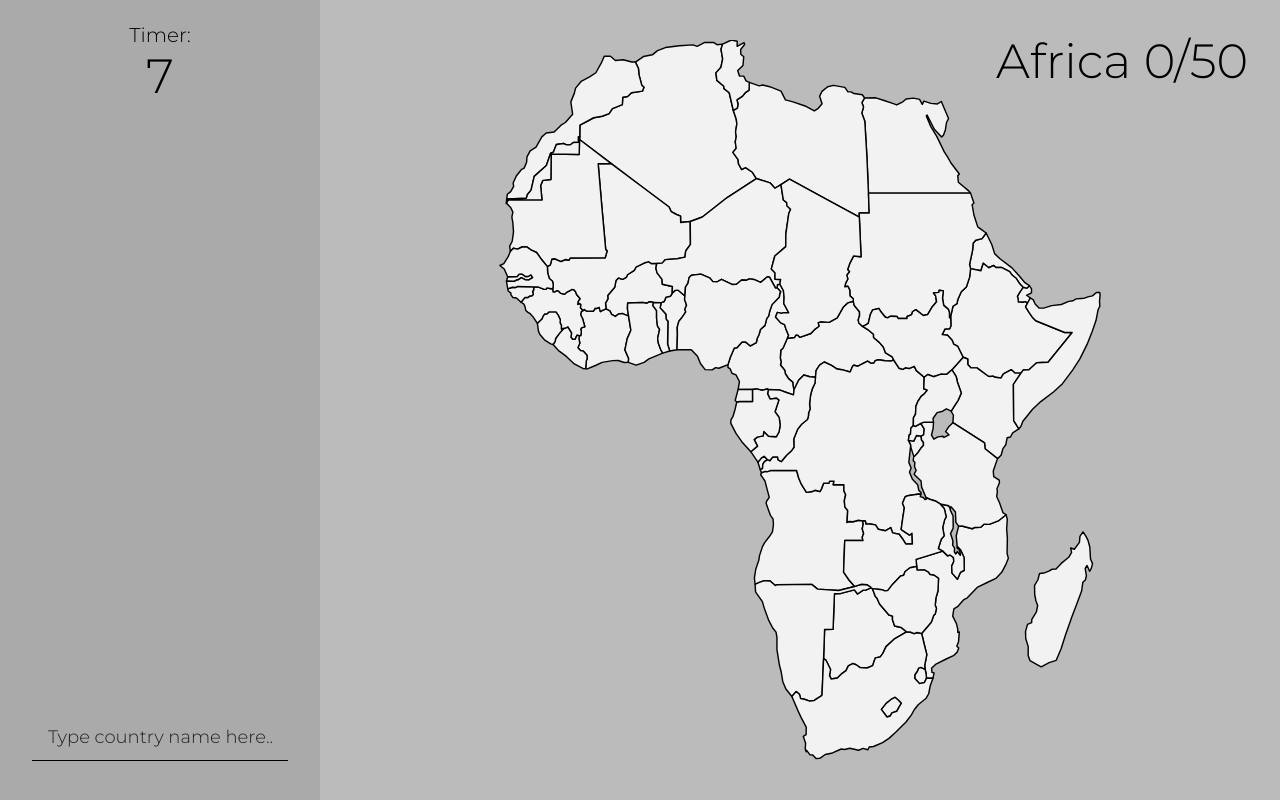
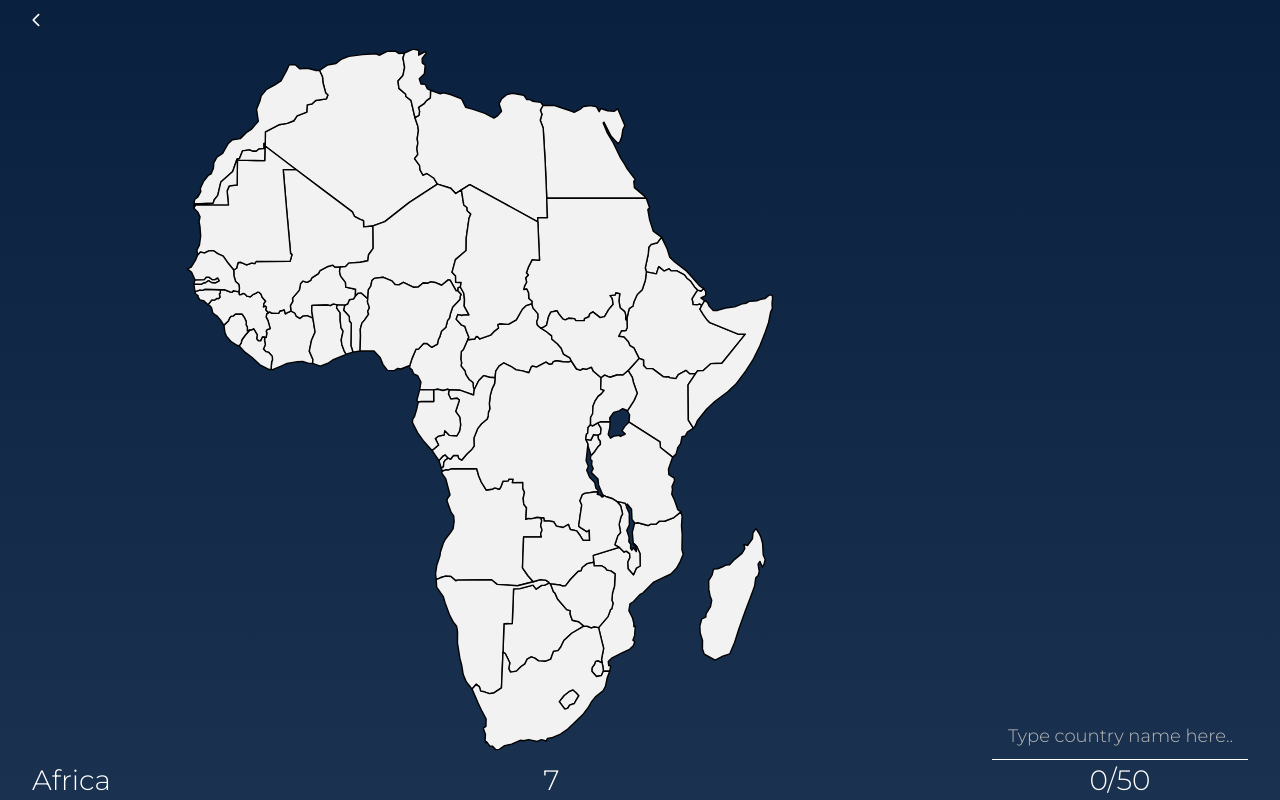
Before and after one commit to rederdariusz/mapgames-ui, an Angular app: page /africa in a window 1280 px wide. Built offline with nearby package versions, Linux system fonts and the light colour scheme.

Commit message:
Change desktop design

```diff
--- a/src/app/africa/africa.component.html
+++ b/src/app/africa/africa.component.html
@@ -1,7 +1,7 @@
 <svg
   #svg
-  [attr.width]="'90%'"
-  [attr.height]="'90%'"
+  [attr.width]="'100%'"
+  [attr.height]="'100%'"
   version="1.1"
   viewBox="0 0 1000 1001"
 >
--- a/src/app/africa/africa.component.scss
+++ b/src/app/africa/africa.component.scss
@@ -3,7 +3,7 @@
     justify-content: center;
     align-items: center;
     width: 100%;
-    height: 100%;
+    height: 97.5%;
     & > svg {
       stroke: black;
       stroke-linejoin: round;
--- a/src/app/app.component.html
+++ b/src/app/app.component.html
@@ -1,3 +1,7 @@
+<nav>
+  <span class="back icon"> arrow_back_ios </span>
+</nav>
+
 <section class="panel">
   <section class="guesser">
     <input
@@ -7,28 +11,20 @@
       placeholder="Type country name here..."
     />
   </section>
-  <section class="history">
-    @for (country of guessed; track $index) {
-    <div>{{ country | titlecase }}</div>
-    }
-  </section>
-
-  <section class="timer">
-    <span>Timer: </span>
-    {{ game.time.minutes > 0 ? game.time.minutes + ":" : ""
-    }}{{ game.time.minutes > 0 && game.time.seconds < 10 ? "0" : ""
-    }}{{ game.time.seconds }}
-  </section>
 </section>
 
 <section class="map">
   <router-outlet (activate)="onRouterOutletActivate($event)"></router-outlet>
+</section>
 
-  @if (game.map) {
-  <span class="name"
-    >{{ game.map.name }} {{ game.guessed.length }}/{{
-      game.map.countries.length
-    }}
+<footer>
+  <span class="name">{{ game.map?.name }} </span>
+  <span class="timer">
+    {{ game.time.minutes > 0 ? game.time.minutes + ":" : ""
+    }}{{ game.time.minutes > 0 && game.time.seconds < 10 ? "0" : ""
+    }}{{ game.time.seconds }}
   </span>
-  }
-</section>
+  <span class="counter">
+    {{ game.guessed.length }}/{{ game.map?.countries?.length }}</span
+  >
+</footer>
--- a/src/app/app.component.scss
+++ b/src/app/app.component.scss
@@ -1,15 +1,24 @@
 @import "responsiveness";
+@import "colors";
 
 :host {
   width: 100%;
   height: 100%;
   display: grid;
-  background-color: #bbb;
   grid-template-areas:
     "map"
     "panel";
   grid-template-rows: auto 1fr;
   grid-template-columns: 100vw;
+
+  & > nav {
+    grid-area: nav;
+    display: grid;
+
+    & > .back {
+      cursor: pointer;
+    }
+  }
 
   & > .map {
     grid-area: map;
@@ -18,23 +27,12 @@
     justify-content: center;
     align-items: center;
     position: relative;
-
-    & > .name {
-      font-size: 1.5rem;
-      font-family: "MontserratLight", sans-serif;
-    }
   }
 
   & > .panel {
     grid-area: panel;
     display: grid;
-    grid-template-areas:
-      "guesser"
-      "guessed"
-      "timer";
-    grid-template-rows: 8rem 1fr 8rem;
-    grid-template-columns: 100%;
-    background-color: #aaa;
+
     & > .guesser {
       grid-area: guesser;
       display: flex;
@@ -42,7 +40,6 @@
       gap: 0.25rem;
       justify-content: center;
       align-items: center;
-      background-color: #aaa;
 
       & > span {
         font-size: 1.55rem;
@@ -55,59 +52,71 @@
         width: 80%;
       }
     }
+  }
 
-    & > .history {
-      display: flex;
-      flex-direction: column;
-      align-items: center;
-      padding-block: 2rem;
-      row-gap: 1rem;
-      overflow: hidden;
+  & > footer {
+    grid-area: footer;
+    display: grid;
 
-      & > div {
-        font-size: 1.25rem;
-      }
-    }
-
-    & > .timer {
-      grid-area: timer;
-      display: flex;
-      flex-direction: column;
-      justify-content: center;
-      align-items: center;
-      text-align: center;
-      font-size: 3rem;
-
-      & > span {
-        font-size: 1.25rem;
-      }
+    & > .name {
+      font-size: 1.5rem;
+      font-family: "MontserratLight", sans-serif;
     }
   }
 
   @include for-tablet-landscape-up {
-    grid-template-areas: "panel map";
-    grid-template-rows: 100vh;
-    grid-template-columns: 20rem 1fr;
+    grid-template-areas:
+      "nav panel"
+      "map panel"
+      "footer footer";
+    grid-template-rows: 5vh 90vh 5vh;
+    grid-template-columns: 1fr 20rem;
 
-    & > .map {
-      & > .name {
-        display: block;
-        position: absolute;
-        top: 2rem;
-        right: 2rem;
-        font-size: 3rem;
+    & > nav {
+      grid-template-areas: "back .";
+      grid-template-rows: 1fr;
+      grid-template-columns: auto 1fr;
+      align-items: center;
+
+      & > .back {
+        grid-area: back;
+        margin-inline: 2rem;
+        font-size: 2vh;
       }
     }
+
     & > .panel {
       grid-template-areas:
-        "timer"
-        "guessed"
+        "."
         "guesser";
-      grid-template-rows: 8rem 1fr 8rem;
-      grid-template-columns: 100%;
+      grid-template-rows: 1fr auto;
+      grid-template-columns: 1fr;
+    }
 
-      & > .history {
-        flex-direction: column-reverse;
+    & > footer {
+      grid-template-areas: "name timer counter";
+      grid-template-rows: 1fr;
+      grid-template-columns: auto 1fr 20rem;
+      & > .name,
+      .counter,
+      .timer {
+        display: flex;
+        justify-content: center;
+        align-items: center;
+        font-size: 3.5vh;
+      }
+
+      & > .name {
+        grid-area: name;
+        padding-inline: 2rem;
+      }
+
+      .timer {
+        grid-area: timer;
+      }
+
+      & > .counter {
+        grid-area: counter;
       }
     }
   }
--- /dev/null
+++ b/src/shared/styles/colors.scss
@@ -0,0 +1,5 @@
+$primary: #08102e;
+
+$font: #fff;
+$background: linear-gradient(180deg, #09203f 0%, #1a314f 100%);
+$background-dark:  #08102e;
--- a/src/shared/styles/input.scss
+++ b/src/shared/styles/input.scss
@@ -1,15 +1,18 @@
+@import "colors";
+
 input {
   background-color: transparent;
   outline: none;
   border: 0;
-  border-bottom: 0.06125rem solid black;
+  border-bottom: 0.05rem solid $font;
+  color: $font;
   padding: 0.75rem 1rem;
   text-align: center;
   font-family: "MontserratLight", sans-serif;
 }
 
 input::placeholder {
-  color: #222;
+  color: #BBB;
   font-size: 1.125rem;
-  font-family: 'MontserratLight', sans-serif;
+  font-family: "MontserratLight", sans-serif;
 }
--- /dev/null
+++ b/src/shared/styles/variables.scss
@@ -0,0 +1 @@
+$radius: 0.75rem;
--- a/src/styles.scss
+++ b/src/styles.scss
@@ -1,4 +1,5 @@
 @import "input";
+@import "colors";
 
 @font-face {
   font-family: "Montserrat";
@@ -9,6 +10,11 @@
   src: url("../public/fonts/Montserrat-Light.ttf");
 }
 
+@font-face {
+  font-family: "Icons";
+  src: url("../public/fonts/Icons.ttf");
+}
+
 body {
   padding: 0;
   margin: 0;
@@ -17,8 +23,14 @@ body {
   max-width: 100vw;
   max-height: 100vh;
   font-family: "MontserratLight", sans-serif;
+  background: $background;
+  color: $font;
 }
 
 * {
   box-sizing: border-box;
 }
+
+.icon {
+  font-family: "Icons", sans-serif;
+}
```
Also changed, not shown: public/fonts/Icons.ttf (added).
